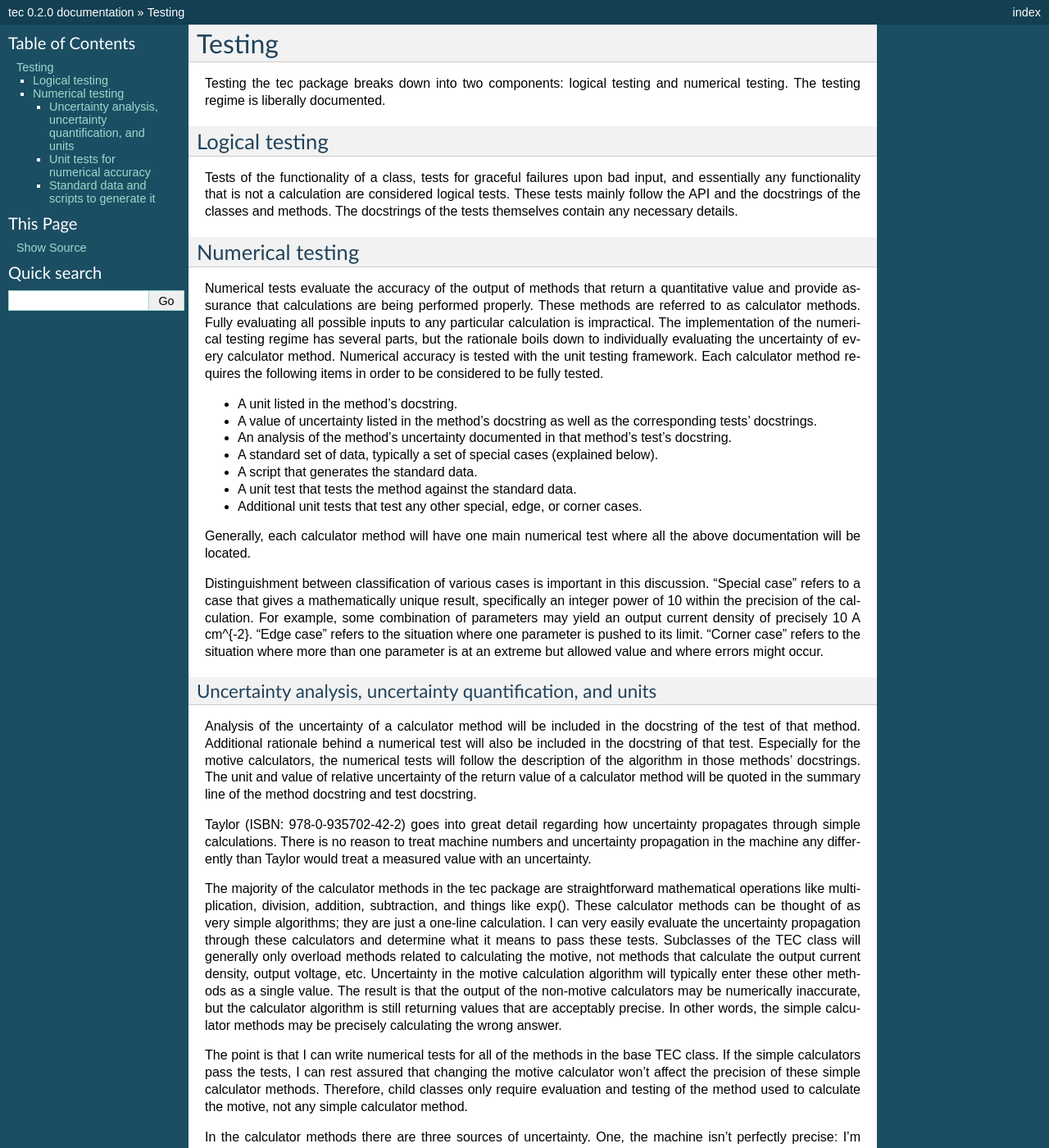
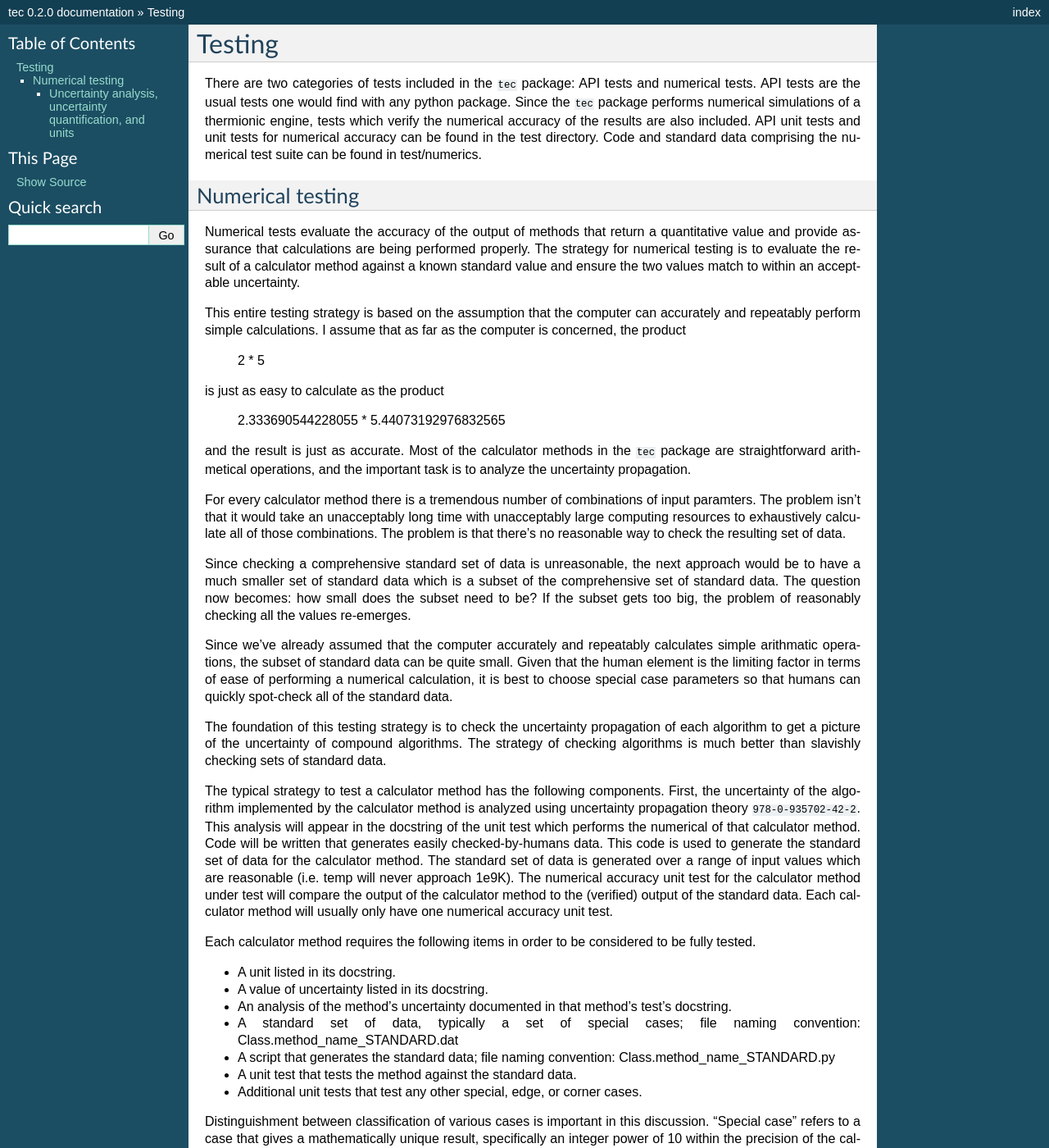
Before and after one commit to jrsmith3/tec, a Sphinx documentation site: the page built from doc/Testing.rst, in a window 1280 px wide and 1400 px high. Shown: the whole window at 82% size. Built offline with Sphinx 7.4.7, drawn with Linux system fonts in a browser that asks for light colours; pages that are not in the unit, such as notebooks, are missing from menus; cross-references to code outside the pages are shown as plain code; some of the changed text lies outside the part shown.

Commit message:
Interstitial edits to testing documentation.

```diff
--- a/doc/Testing.rst
+++ b/doc/Testing.rst
@@ -1,33 +1,45 @@
 Testing
 =======
-Testing the tec package breaks down into two components: logical testing and numerical testing. The testing regime is liberally documented.
-
-Logical testing
----------------
-Tests of the functionality of a class, tests for graceful failures upon bad input, and essentially any functionality that is not a calculation are considered logical tests. These tests mainly follow the API and the docstrings of the classes and methods. The docstrings of the tests themselves contain any necessary details.
+There are two categories of tests included in the :module:`tec` package: API tests and numerical tests. API tests are the usual tests one would find with any python package. Since the :module:`tec` package performs numerical simulations of a thermionic engine, tests which verify the numerical accuracy of the results are also included. API unit tests and unit tests for numerical accuracy can be found in the test directory. Code and standard data comprising the numerical test suite can be found in test/numerics.
 
 Numerical testing
 -----------------
-Numerical tests evaluate the accuracy of the output of methods that return a quantitative value and provide assurance that calculations are being performed properly. These methods are referred to as calculator methods. Fully evaluating all possible inputs to any particular calculation is impractical. The implementation of the numerical testing regime has several parts, but the rationale boils down to individually evaluating the uncertainty of every calculator method. Numerical accuracy is tested with the unit testing framework. Each calculator method requires the following items in order to be considered to be fully tested.
+Numerical tests evaluate the accuracy of the output of methods that return a quantitative value and provide assurance that calculations are being performed properly. The strategy for numerical testing is to evaluate the result of a calculator method against a known standard value and ensure the two values match to within an acceptable uncertainty.
 
-* A unit listed in the method's docstring.
-* A value of uncertainty listed in the method's docstring as well as the corresponding tests' docstrings.
+This entire testing strategy is based on the assumption that the computer can accurately and repeatably perform simple calculations. I assume that as far as the computer is concerned, the product
+
+  2 * 5
+
+is just as easy to calculate as the product
+
+  2.333690544228055 * 5.44073192976832565
+
+and the result is just as accurate. Most of the calculator methods in the :module:`tec` package are straightforward arithmetical operations, and the important task is to analyze the uncertainty propagation.
+
+For every calculator method there is a tremendous number of combinations of input paramters. The problem isn't that it would take an unacceptably long time with unacceptably large computing resources to exhaustively calculate all of those combinations. The problem is that there's no reasonable way to check the resulting set of data.
+
+Since checking a comprehensive standard set of data is unreasonable, the next approach would be to have a much smaller set of standard data which is a subset of the comprehensive set of standard data. The question now becomes: how small does the subset need to be? If the subset gets too big, the problem of reasonably checking all the values re-emerges.
+
+Since we've already assumed that the computer accurately and repeatably calculates simple arithmatic operations, the subset of standard data can be quite small. Given that the human element is the limiting factor in terms of ease of performing a numerical calculation,  it is best to choose special case parameters so that humans can quickly spot-check all of the standard data.
+
+The foundation of this testing strategy is to check the uncertainty propagation of each algorithm to get a picture of the uncertainty of compound algorithms. The strategy of checking algorithms is much better than slavishly checking sets of standard data.
+
+The typical strategy to test a calculator method has the following components. First, the uncertainty of the algorithm implemented by the calculator method is analyzed using uncertainty propagation theory :cite:`978-0-935702-42-2`. This analysis will appear in the docstring of the unit test which performs the numerical of that calculator method. Code will be written that generates easily checked-by-humans data. This code is used to generate the standard set of data for the calculator method. The standard set of data is generated over a range of input values which are reasonable (i.e. temp will never approach 1e9K). The numerical accuracy unit test for the calculator method under test will compare the output of the calculator method to the (verified) output of the standard data. Each calculator method will usually only have one numerical accuracy unit test.
+
+Each calculator method requires the following items in order to be considered to be fully tested.
+
+* A unit listed in its docstring.
+* A value of uncertainty listed in its docstring.
 * An analysis of the method's uncertainty documented in that method's test's docstring.
-* A standard set of data, typically a set of special cases (explained below).
-* A script that generates the standard data.
+* A standard set of data, typically a set of special cases; file naming convention: Class.method_name_STANDARD.dat
+* A script that generates the standard data; file naming convention: Class.method_name_STANDARD.py
 * A unit test that tests the method against the standard data.
 * Additional unit tests that test any other special, edge, or corner cases.
-
-Generally, each calculator method will have one main numerical test where all the above documentation will be located.
 
 Distinguishment between classification of various cases is important in this discussion. "Special case" refers to a case that gives a mathematically unique result, specifically an integer power of 10 within the precision of the calculation. For example, some combination of parameters may yield an output current density of precisely 10 A cm^{-2}. "Edge case" refers to the situation where one parameter is pushed to its limit. "Corner case" refers to the situation where more than one parameter is at an extreme but allowed value and where errors might occur.
 
 Uncertainty analysis, uncertainty quantification, and units
 ...........................................................
-Analysis of the uncertainty of a calculator method will be included in the docstring of the test of that method. Additional rationale behind a numerical test will also be included in the docstring of that test. Especially for the motive calculators, the numerical tests will follow the description of the algorithm in those methods' docstrings. The unit and value of relative uncertainty of the return value of a calculator method will be quoted in the summary line of the method docstring and test docstring.
-
-Taylor (ISBN: 978-0-935702-42-2) goes into great detail regarding how uncertainty propagates through simple calculations. There is no reason to treat machine numbers and uncertainty propagation in the machine any differently than Taylor would treat a measured value with an uncertainty.
-
 The majority of the calculator methods in the tec package are straightforward mathematical operations like multiplication, division, addition, subtraction, and things like exp(). These calculator methods can be thought of as very simple algorithms; they are just a one-line calculation. I can very easily evaluate the uncertainty propagation through these calculators and determine what it means to pass these tests. Subclasses of the TEC class will generally only overload methods related to calculating the motive, not methods that calculate the output current density, output voltage, etc. Uncertainty in the motive calculation algorithm will typically enter these other methods as a single value. The result is that the output of the non-motive calculators may be numerically inaccurate, but the calculator algorithm is still returning values that are acceptably precise. In other words, the simple calculator methods may be precisely calculating the wrong answer.
 
 The point is that I can write numerical tests for all of the methods in the base TEC class. If the simple calculators pass the tests, I can rest assured that changing  the motive calculator won't affect the precision of these simple calculator methods. Therefore, child classes only require evaluation and testing of the method used to calculate the motive, not any simple calculator method.
@@ -47,69 +59,3 @@ This construction is a little silly, but it is what I am doing.
 The second source of error are the values of the physical constants I use. I will use the most precise values I can find, but these values are always reported to a certain precision with a particular uncertainty. I believe this precision is less than the machine precision and therefore will be the predominant source of uncertainty in a value returned by a calculator method.
 
 One final source of uncertainty, related to the uncertainty of physical constants, arises from the conversion of units. Converting cm^2 into m^2 doesn't change the relative uncertainty because there is an absolutely precise relationship between cm and m. In fact, Taylor mentions such a convention on p. 54. Converting other units like eV to J comes with an uncertainty because the conversion factor isn't absolutely precise -- in this case it is the value of the fundamental charge. The uncertainty of unit conversion of object data is noted in the docstring of the class.
-
-Unit tests for numerical accuracy
-.................................
-The general numerical testing procedure is as follows. The test starts with a list of collections of known inputs and outputs, referred to as a "standard." Each item in the list has a collection of input values and a corresponding output value, typically contained in a dict. The range of input values spans the range of interesting values for the problem. The test iterates over the items in the standard list. For each item, the test uses the inputs to initialize the calculation and get the value of the result of the calculation. The test compares the returned value to the standard value. The test is passed when the method returns values that are equal to the standard values within the uncertainty of the calculation. This strategy is implemented as a specific unit test.
-
-Edge case and corner case calculations are implemented as unit tests where necessary.
-
-Standard data and scripts to generate it
-........................................
-The numerical tests require standard sets of data. These data will usually conform to the following guidelines unless noted in the appropriate unit test docstring:
-
-  * Each collection of input values and output value is a special case.
-  * The standard data spans the ranges of interesting values of the input parameters.
-  * There aren't a large number of items in the set of standard data. This requirement ensures that a person can spot-check the data in a reasonable amount of time and effort.
-
-Each standard set of data will have a script used to generate it. The naming scheme for the data is:
-
-    Class.method_name_STANDARD.dat
-
-and the naming scheme for the corresponding generator script is:
-
-    Class.method_name_STANDARD.py
-
-Special cases are chosen for the data to make it easy for a human to spot check the results. The scripts are usually developed in the ipython notebook or by first executing all the calculations in ipython, saving the commands and outputs to a file with
-
->>> %logstart -o
-
-and then cleaning up and commenting the result in a text editor.
-
-The usual structure of a standard generating script is as follows: the special case parameters and corresponding output value are collected together in a dict, and appended to a list. At the end of the script, the list is pickled and written to a file for use in the numerical testing.
-
-This entire testing strategy is based on the assumption that the computer can accurately and repeatably do simple calculations. I assume that as far as the computer is concerned, the product
-
-  2 * 5
-
-is just as easy to calculate as the product
-
-  2.333690544228055 * 5.44073192976832565
-
-and the result is just as accurate. Most of the calculator methods are straightforward arthatical operations, and the real important task is to analyze the uncertainty propagation.
-
-The other assumption I'm making is that for every calculator method there is a tremendous number of combinations of input paramters. The problem isn't that it would take an unacceptably long time with unacceptably lare computing resources to exhaustively calculate all of those combinations. The problem is that there's no reasonable way to check the standard set of data.
-
-Since checking a comprehensive standard set of data is unreasonable, the next approach would be to have a much smaller set of standard data which is a subset of hte comprehensive set of standard data. The question now becomes: how small does the subset need to be? If the subset gets too big, the problem of reasonably checking all the values reemerges.
-
-Since we've already assumed that hte computer accurately and repeatably calculates simple arithmatic operations, the subset of standard data can be quite small. Since the ease with which a computer calculates an operation a human finds easy is the same as a similar operation a human finds hard, it is best to choose special case parameters so that humans can quickly spot-check all of the standard data.
-
-The bottom line is that the foundation of this testing strategy is to check the uncertainty propagation of each algorithm to get a picture of the uncertainty of compound algorithms. The strategy of checking algorithms is much better than slavishly checking sets of standard data.
-
-
-
-There are a number of issues that must be addressed for this numerical testing strategy to work. In no particular order:
-
-1. I have to believe that all the values in the standard set of data are accurate.
-2. I have to understand the precision of the values in the standard set of data. It may be that I can only believe the first number after the decimal. If that's the case, a difference of ~1e-2 between the standard value and the value returned by a method is acceptable.
-3. I have to be convinced that the method under test is accurate despite the fact that I'm only testing a small number of possible values.
-
-2. Precision: For any numerical calculation, there is a way to determine the precision of the result given the precision of hte input. For example, given a set of parameters (T, \phi, A), I can say that the output current density of the Richardson Dushamann equation is precise to a particular number of decimal places. Furthermore, I can determine the precision of the value of the output of any particular method in a similar fashion. At that point, I am evaluating the equality of the two values within their own precision.
-
-1. Accuracy of standard data: I am very confident that 2 + 3 = 5. I'm confident because it is a very simple calculation I can spot check. Given some time, I am fairly confident I can compute:
-
-  1.4/(5.67e-5 * 673)
-
-but computing such products and quotients by hand doesn't scale. Since the above product/quotient is a tedious hand calculation, I would not be confident that I could accurately do more than two or three at a time. Therefore, calculating thousands or even hundreds of standard data by hand is a non-starter. Even calculating tens of such values is likely too time consuming.
-
-3. Accuracy despite testing a small number of values: I suspect this problem is akin to interpolation. The method under test is essentially a black box. Because of the nature of computers, the inputs aren't really continuous, but they span some large number of states due to double precision floating point numbers. I am taking a very small subset of values and testing them and expecting all other values to be accurate as a result of passing the test.
--- a/doc/index.rst
+++ b/doc/index.rst
@@ -36,7 +36,7 @@ Reference
 
    	api
    	models
-	Numerical Accuracy <numerics>
+   	Testing numerical accuracy of models <numerics>
 
 
 Indices and tables
```
Also changed, not shown: doc/numerics.rst (line endings or trailing spaces).
